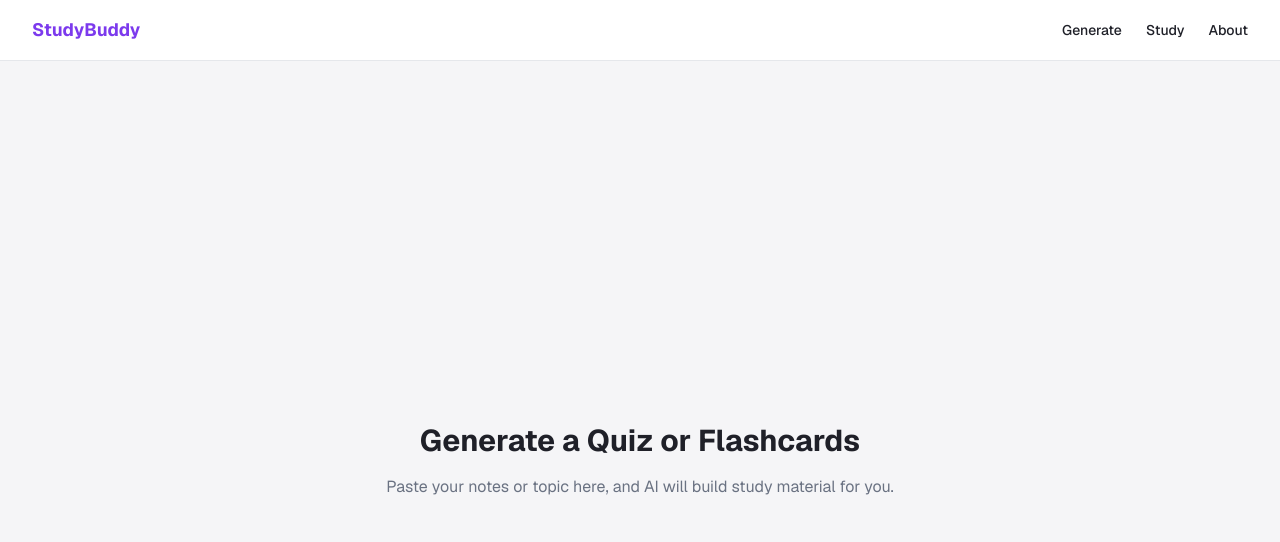
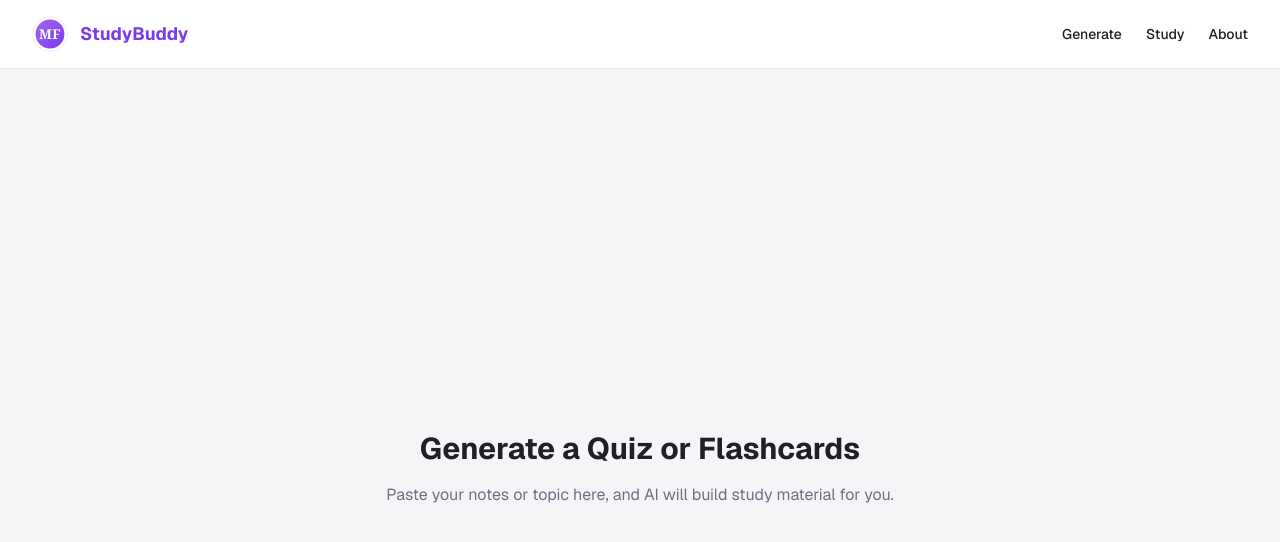
Before and after one commit to tahir786408/study_buddy, a Next.js app: page /generate in a window 1280 px wide. Shown: the top 542 px of the page. Built offline with nearby package versions, Linux system fonts and the light colour scheme.

Commit message:
Add luxury-style monogram logo

```diff
--- a/app/components/Navbar.tsx
+++ b/app/components/Navbar.tsx
@@ -1,9 +1,11 @@
 import Link from 'next/link';
+import Logo from './logo';
 
 export default function Navbar() {
   return (
     <nav className="flex items-center justify-between px-8 py-4 border-b border-gray-200 bg-white">
-      <Link href="/" className="font-bold text-lg text-primary">
+      <Link href="/" className="flex items-center gap-3 font-bold text-lg text-primary">
+        <Logo size={36} />
         StudyBuddy
       </Link>
       <div className="flex gap-6 text-sm font-medium text-foreground">
--- /dev/null
+++ b/app/components/logo.tsx
@@ -0,0 +1,34 @@
+export default function Logo({ size = 40 }: { size?: number }) {
+    return (
+      <svg
+        width={size}
+        height={size}
+        viewBox="0 0 40 40"
+        xmlns="http://www.w3.org/2000/svg"
+      >
+        <defs>
+          <linearGradient id="logoGradient" x1="0%" y1="0%" x2="100%" y2="100%">
+            <stop offset="0%" stopColor="#9F67F0" />
+            <stop offset="100%" stopColor="#7C3AED" />
+          </linearGradient>
+        </defs>
+        {/* Outer ring for a refined, framed feel */}
+        <circle cx="20" cy="20" r="19" fill="none" stroke="#EDE9FE" strokeWidth="1" />
+        {/* Filled badge */}
+        <circle cx="20" cy="20" r="16" fill="url(#logoGradient)" />
+        {/* Monogram */}
+        <text
+          x="20"
+          y="26"
+          textAnchor="middle"
+          fontFamily="Georgia, 'Times New Roman', serif"
+          fontSize="15"
+          fontWeight="600"
+          fill="white"
+          letterSpacing="0.5"
+        >
+          MF
+        </text>
+      </svg>
+    );
+  }
```
